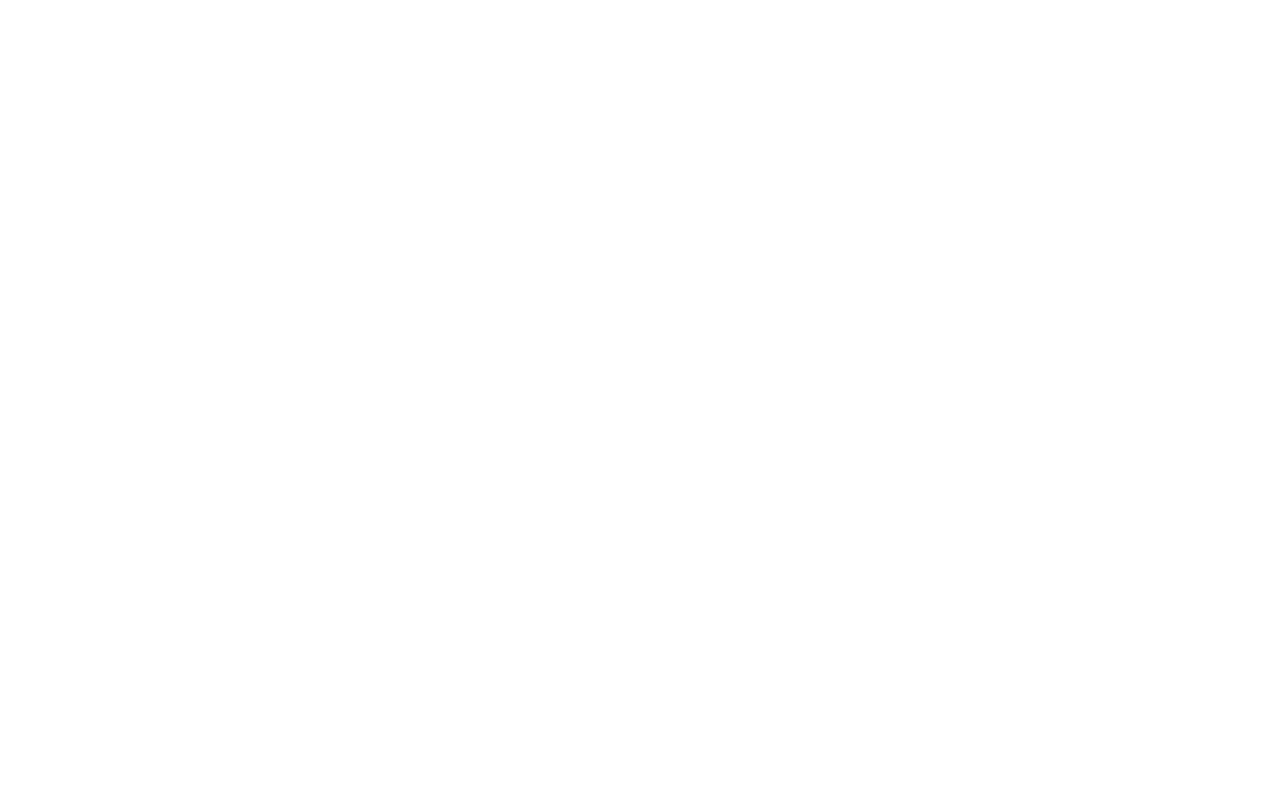
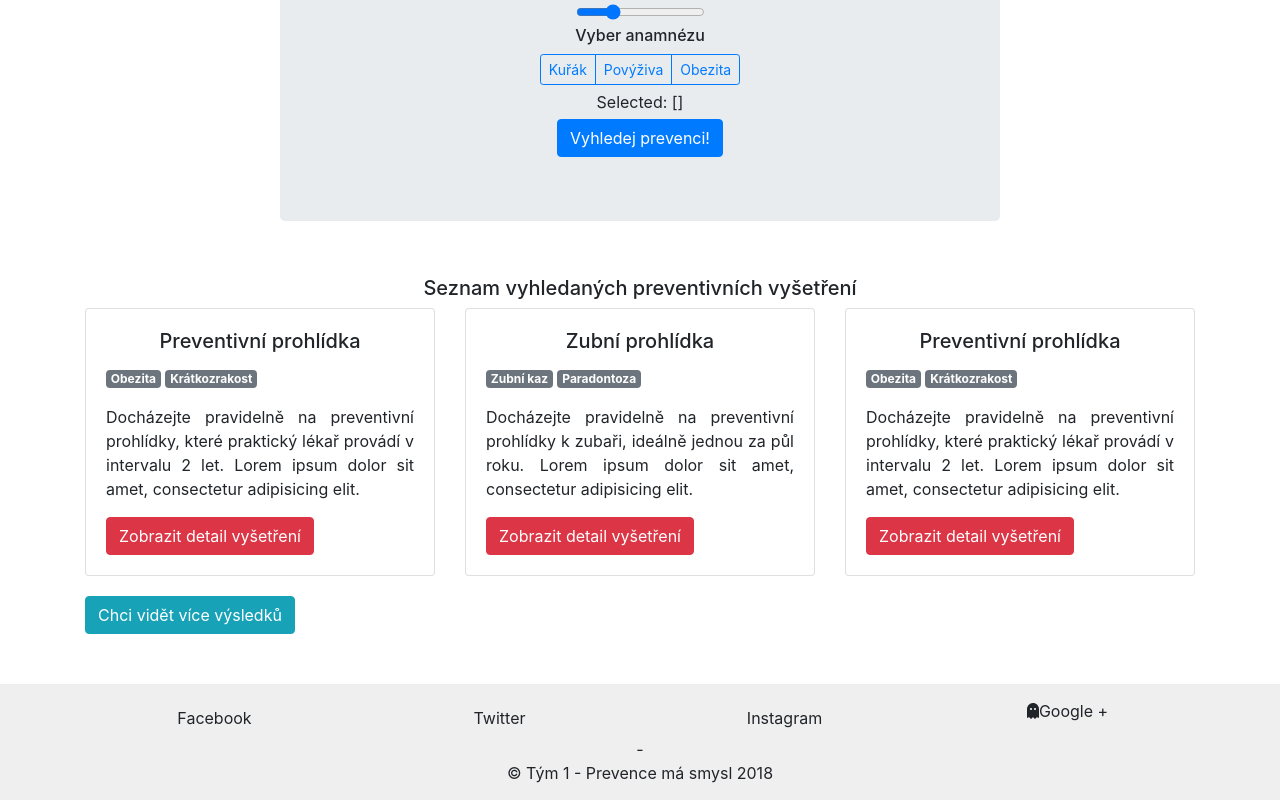
Before and after one commit to hniv00/prevence-ma-smyl_team01, a React (Create React App) app in the folder frontend/: page /vysetreni in a window 1280 px wide. Shown: the part 270-1070 px from the top of the page. Before the commit the page ends 800 px from the top, so only its background shows below. Built offline with nearby package versions, Linux system fonts and the light colour scheme.

Commit message:
FontAwesome

```diff
--- a/frontend/src/App.js
+++ b/frontend/src/App.js
@@ -1,5 +1,5 @@
 import React, { Component } from 'react';
-import {BrowserRouter, Route} from 'react-router-dom';
+import {BrowserRouter, Switch, Route} from 'react-router-dom';
 import { Button } from 'reactstrap';
 
 import {HelloPage} from "./components/pages/HelloPage"
@@ -10,9 +10,13 @@
   render(){
     return(
       <BrowserRouter>
-        <Route exact path="/" component={HelloPage} />
+        <Switch>
+          <Route exact path="/" component={HelloPage} />
+          <Route path="/vysetreni" component={ExamPage} />
+          <Route path="/admin-login" component={ExamPage} />
+        </Switch>
       </BrowserRouter>
-      //  <Route path="/vysetreni" component={ExamPage} />
+
     );
   }
 }
--- a/frontend/src/components/organisms/Footer.js
+++ b/frontend/src/components/organisms/Footer.js
@@ -1,13 +1,15 @@
 import React, {Component} from 'react';
 import { Container, Button, Row, Col } from 'reactstrap';
 
+import { library } from '@fortawesome/fontawesome-svg-core'
 import { FontAwesomeIcon } from '@fortawesome/react-fontawesome';
-import { faCoffee } from '@fortawesome/free-solid-svg-icons'
-import { faCapsules } from '@fortawesome/free-solid-svg-icons'
-import { facebook } from '@fortawesome/free-solid-svg-icons'
+import { faGhost } from '@fortawesome/free-solid-svg-icons'
+
+library.add(faGhost)
 
 
 export class Footer extends Component {
+
 
   render() {
     return (
@@ -15,16 +17,16 @@
         <Container>
           <Row>
             <Col>
-              <button type="button" class="btn btn-fb"><i class="fa fa-facebook pr-1"></i> Facebook</button>
+              <button type="button" class="btn btn-fb"><i className="fa fa-facebook pr-1"></i> Facebook</button>
             </Col>
             <Col>
-              <button type="button" class="btn btn-tw"><i class="fa fa-twitter pr-1"></i> Twitter</button>
+              <button type="button" class="btn btn-tw"><i className="fa fa-twitter pr-1"></i> Twitter</button>
             </Col>
             <Col>
-              <button type="button" class="btn btn-ins"><i class="fa fa-instagram pr-1"></i> Instagram</button>
+              <button type="button" class="btn btn-ins"><i className="fa fa-instagram pr-1"></i> Instagram</button>
             </Col>
             <Col>
-              <button type="button" class="btn btn-gplus"><i class="fa fa-google-plus pr-1"></i> Google +</button>
+              <FontAwesomeIcon icon="ghost" />Google +
             </Col>
           </Row>
           <Row>
```
